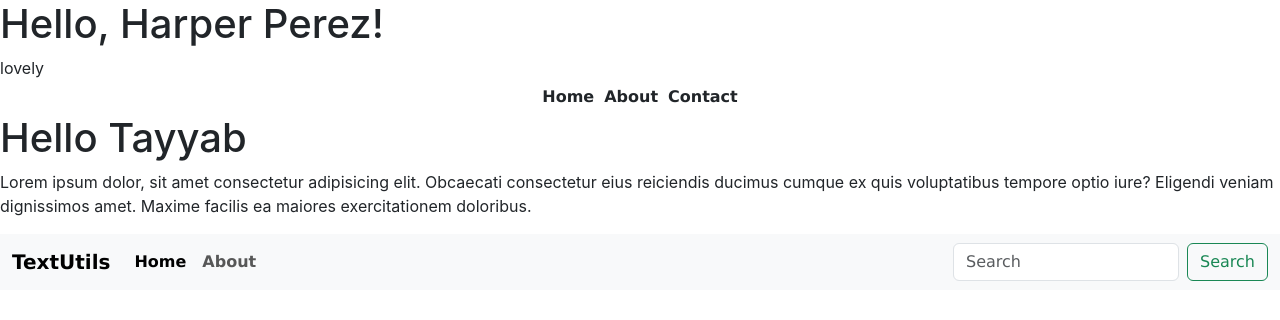
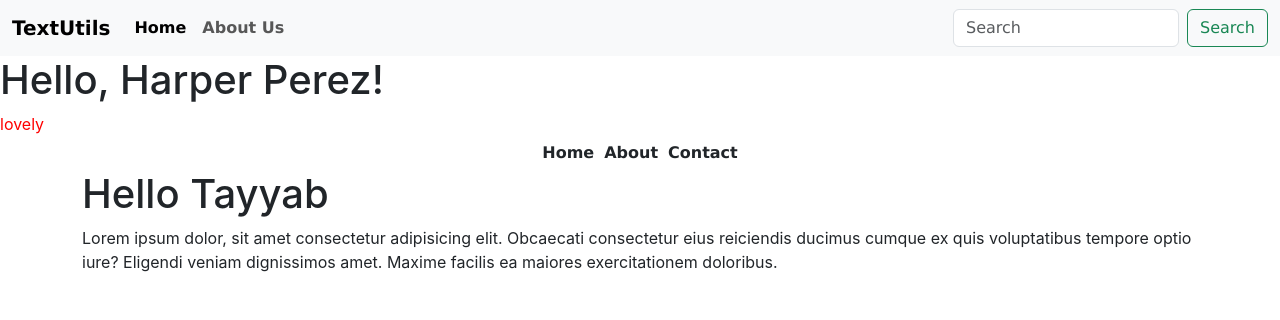
Before and after one commit to Tayyab-103/React.js_CWH_78, a React (Create React App) app in the folder my-app/: page / in a window 1280 px wide. Shown: the top 320 px of the page. Built offline with nearby package versions, Linux system fonts and the light colour scheme.

Commit message:
Props and propTypes

```diff
--- a/my-app/src/App.js
+++ b/my-app/src/App.js
@@ -1,82 +1,17 @@
 import "./App.css";
+import Navbar from "./components/Navbar";
 
-let name = "Tayyab";
+
 
 function App() {
-  function formatName(user) {
-    return user.firstName + " " + user.lastName;
-  }
 
-  const user = {
-    firstName: "Harper",
-    lastName: "Perez",
-  };
 
   return (
     <>
-      <h1>Hello, {formatName(user)}!</h1>
 
-      <div classNameName="blank">lovely</div>
 
-      <nav>
-        <li>Home</li>
-        <li>About</li>
-        <li>Contact</li>
-      </nav>
-
-      <div classNameName="container">
-        <p>
-          <h1> Hello {name}</h1>
-          Lorem ipsum dolor, sit amet consectetur adipisicing elit. Obcaecati
-          consectetur eius reiciendis ducimus cumque ex quis voluptatibus
-          tempore optio iure? Eligendi veniam dignissimos amet. Maxime facilis
-          ea maiores exercitationem doloribus.
-        </p>
-      </div>
-
-      <nav className="navbar navbar-expand-lg bg-body-tertiary">
-        <div className="container-fluid">
-          <a className="navbar-brand" href="/">
-            TextUtils
-          </a>
-          <button
-            className="navbar-toggler"
-            type="button"
-            data-bs-toggle="collapse"
-            data-bs-target="#navbarSupportedContent"
-            aria-controls="navbarSupportedContent"
-            aria-expanded="false"
-            aria-label="Toggle navigation"
-          >
-            <span className="navbar-toggler-icon"></span>
-          </button>
-          <div className="collapse navbar-collapse" id="navbarSupportedContent">
-            <ul className="navbar-nav me-auto mb-2 mb-lg-0">
-              <li className="nav-item">
-                <a className="nav-link active" aria-current="page" href="/">
-                  Home
-                </a>
-              </li>
-              <li className="nav-item">
-                <a className="nav-link" href="/">
-                About
-                </a>
-              </li>
-            </ul>
-            <form className="d-flex" role="search">
-              <input
-                className="form-control me-2"
-                type="search"
-                placeholder="Search"
-                aria-label="Search"
-              />
-              <button className="btn btn-outline-success" type="submit">
-                Search
-              </button>
-            </form>
-          </div>
-        </div>
-      </nav>
+    {/* title and aboutText is a props  */}
+      <Navbar tilte = "TextUtils" aboutText = "About Us" />
     </>
   );
 }
--- /dev/null
+++ b/my-app/src/components/Navbar.js
@@ -0,0 +1,89 @@
+import React from "react";
+import PropTypes from "prop-types";
+
+let name = "Tayyab";
+
+export default function Navbar(props) {
+  function formatName(user) {
+    return user.firstName + " " + user.lastName;
+  }
+
+  const user = {
+    firstName: "Harper",
+    lastName: "Perez",
+  };
+  return (
+    <>
+      <nav className="navbar navbar-expand-lg bg-body-tertiary">
+        <div className="container-fluid">
+          <a className="navbar-brand" href="/">
+            {props.tilte}
+          </a>
+          <button
+            className="navbar-toggler"
+            type="button"
+            data-bs-toggle="collapse"
+            data-bs-target="#navbarSupportedContent"
+            aria-controls="navbarSupportedContent"
+            aria-expanded="false"
+            aria-label="Toggle navigation"
+          >
+            <span className="navbar-toggler-icon"></span>
+          </button>
+          <div className="collapse navbar-collapse" id="navbarSupportedContent">
+            <ul className="navbar-nav me-auto mb-2 mb-lg-0">
+              <li className="nav-item">
+                <a className="nav-link active" aria-current="page" href="/">
+                  Home
+                </a>
+              </li>
+              <li className="nav-item">
+                <a className="nav-link" href="/">
+                  {props.aboutText}
+                </a>
+              </li>
+            </ul>
+            <form className="d-flex" role="search">
+              <input
+                className="form-control me-2"
+                type="search"
+                placeholder="Search"
+                aria-label="Search"
+              />
+              <button className="btn btn-outline-success" type="submit">
+                Search
+              </button>
+            </form>
+          </div>
+        </div>
+      </nav>
+
+      <h1>Hello, {formatName(user)}!</h1>
+
+      <div className="blank">lovely</div>
+
+      <nav>
+        <li>Home</li>
+        <li>About</li>
+        <li>Contact</li>
+      </nav>
+
+      <div className="container">
+        <div>
+          <h1> Hello {name}</h1>
+          Lorem ipsum dolor, sit amet consectetur adipisicing elit. Obcaecati
+          consectetur eius reiciendis ducimus cumque ex quis voluptatibus
+          tempore optio iure? Eligendi veniam dignissimos amet. Maxime facilis
+          ea maiores exercitationem doloribus.
+        </div>
+      </div>
+    </>
+  );
+}
+
+Navbar.propTypes = { title: PropTypes.string.isRequired, aboutText: PropTypes.string.isRequired };
+
+Navbar.defaultProps = {
+  title: "Set title here",
+  aboutText: "About text here"
+};
--- /dev/null
+++ b/my-app/src/dua1.mjs
@@ -0,0 +1,6 @@
+import d from "./dua2.mjs";
+import ui, {a, b, c} from "./dua2.mjs";
+console.log(ui);
+console.log(c)
+console.log(b)
+console.log(a)
```
Also changed, not shown: my-app/src/dua2.mjs (added, +9 -0 lines).
